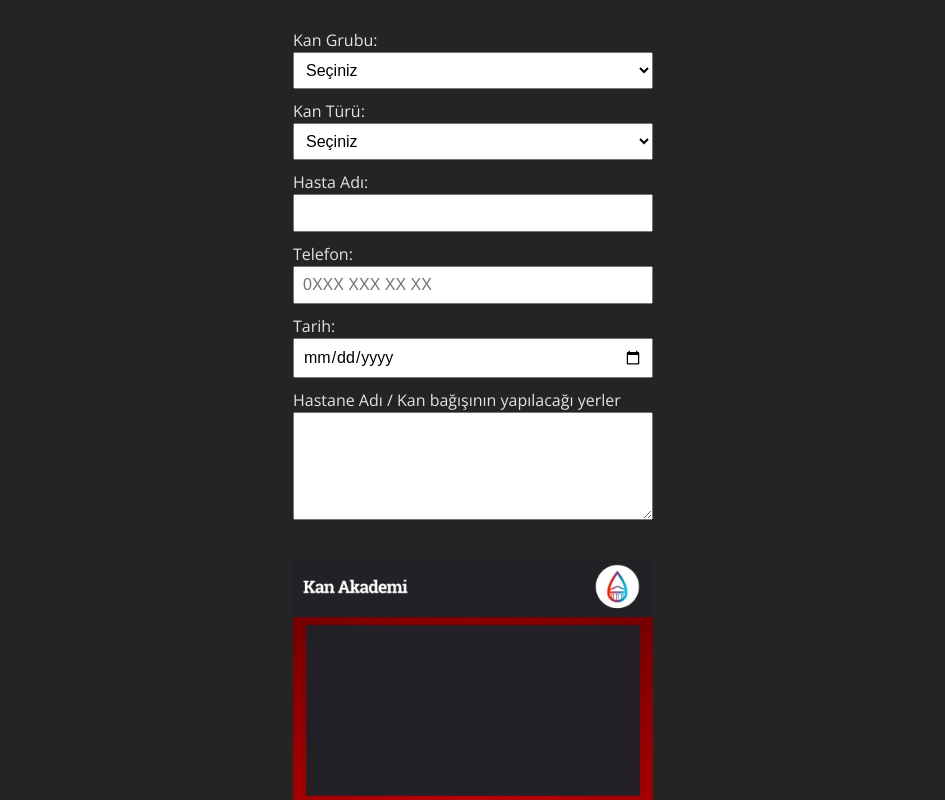
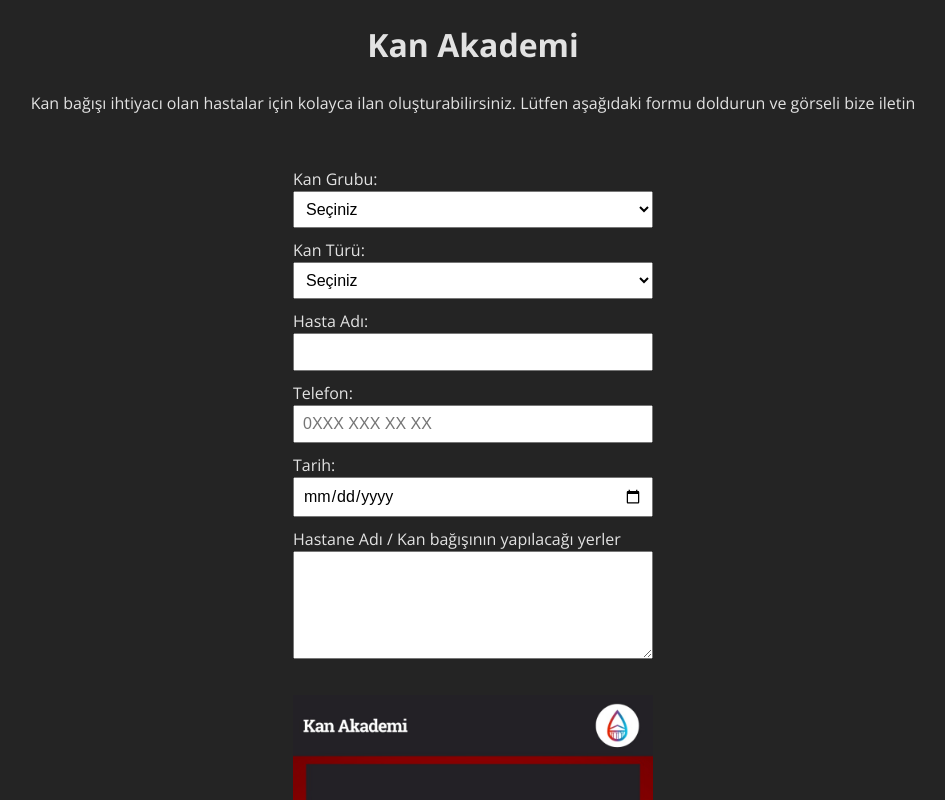
Before and after one commit to sertunc/kan-akademi-ilan-formu, a React (Vite) app: page / in a window 1280 px wide. Shown: the top 800 px of the page, without its empty margins (167-1112 px from the left). Built offline with nearby package versions, Linux system fonts and the light colour scheme.

Commit message:
add PageHeader component to enhance user interface

```diff
--- a/src/App.tsx
+++ b/src/App.tsx
@@ -1,8 +1,10 @@
+import PageHeader from "./components/PageHeader";
 import BloodDonationForm from "./components/BloodDonationForm";
 
 function App() {
   return (
     <>
+      <PageHeader />
       <BloodDonationForm />
     </>
   )
--- /dev/null
+++ b/src/components/PageHeader.tsx
@@ -0,0 +1,11 @@
+export default function PageHeader() {
+  return (
+    <div style={{ marginBottom: "2rem", textAlign: "center" }}>
+      <h1>Kan Akademi</h1>
+      <p>
+        Kan bağışı ihtiyacı olan hastalar için kolayca ilan oluşturabilirsiniz.
+        Lütfen aşağıdaki formu doldurun ve görseli bize iletin
+      </p>
+    </div>
+  );
+}
```
